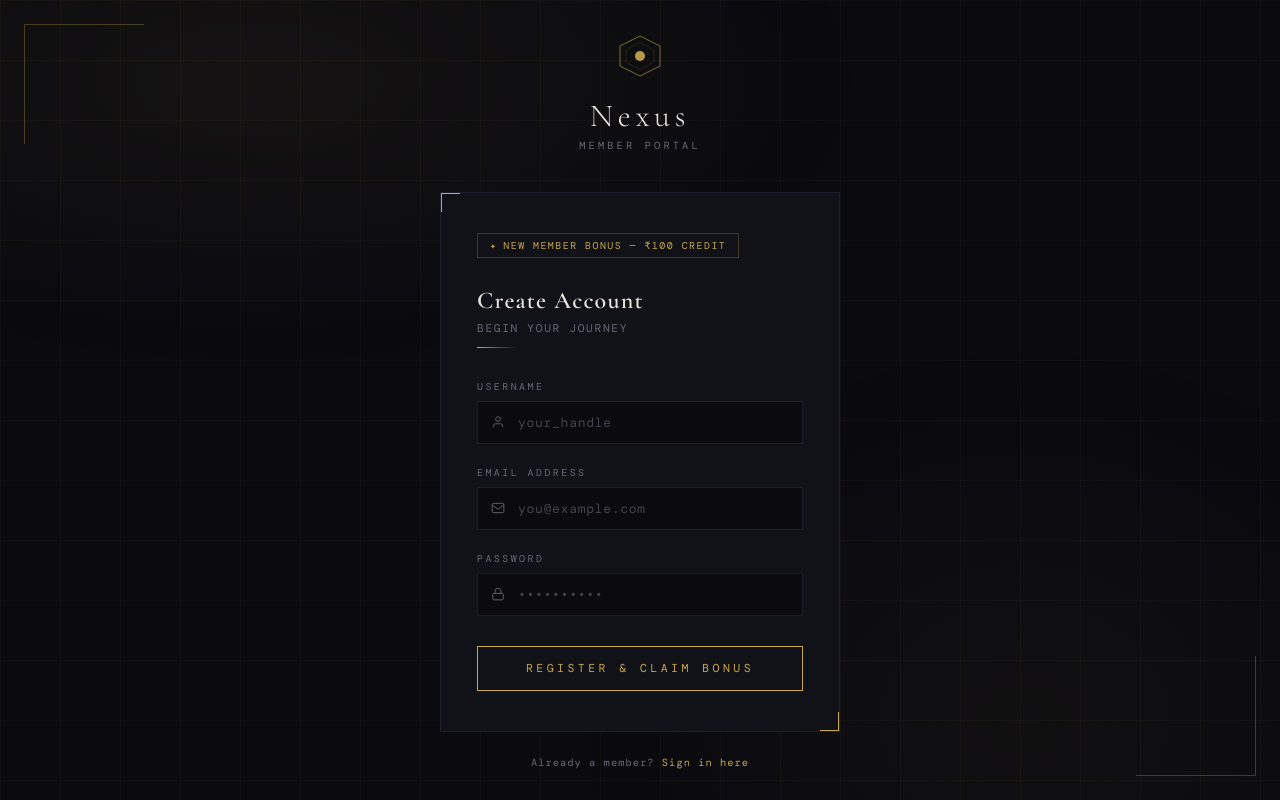
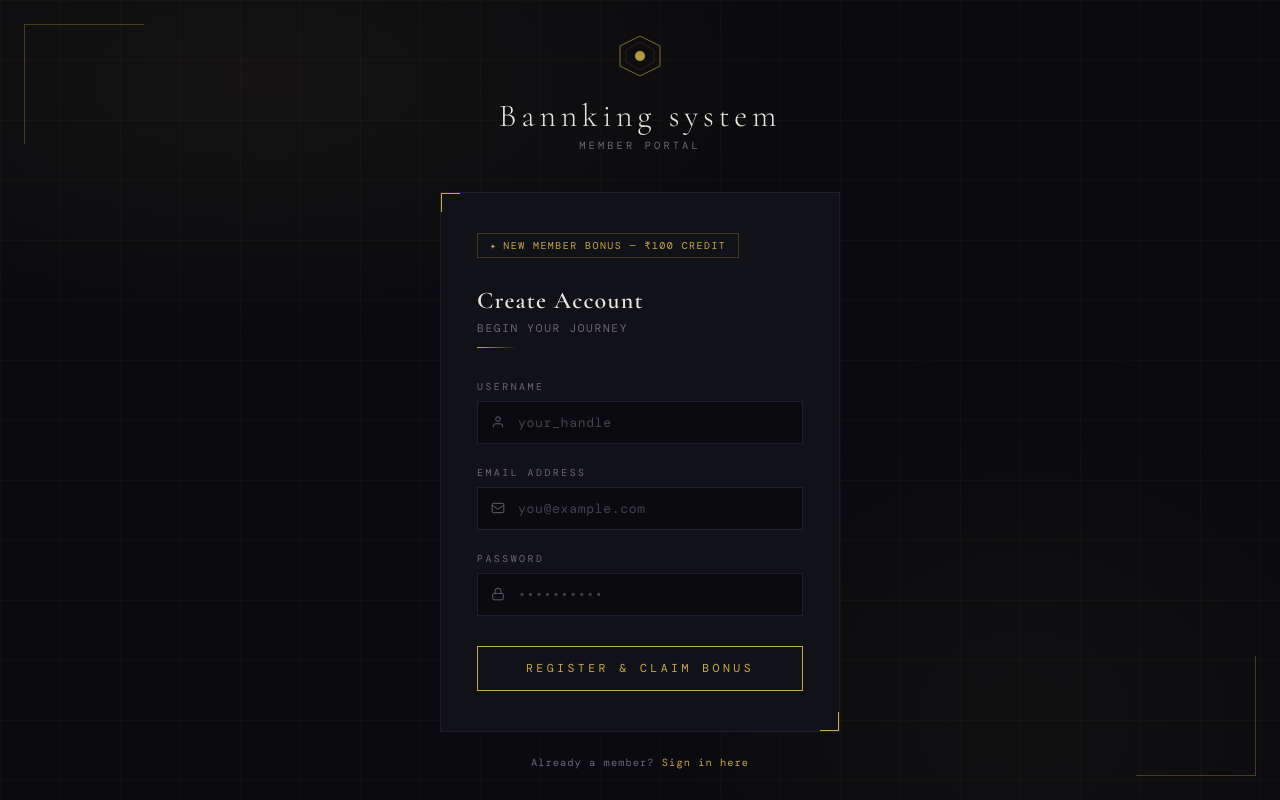
Before and after one commit to cs26mtech02004-Create/NS_TransactionWar, a PHP site: page /register.php in a window 1280 px wide. Run offline with PHP 8.4, Linux system fonts and the light colour scheme; some web fonts are replaced.

Commit message:
Update register.php

```diff
--- a/register.php
+++ b/register.php
@@ -54,7 +54,7 @@ if ($_SERVER['REQUEST_METHOD'] == 'POST') {
                 <circle cx="24" cy="24" r="5" fill="#c9a84c" opacity="0.9"/>
             </svg>
         </div>
-        <div class="brand-title">Nexus</div>
+        <div class="brand-title">Bannking system</div>
         <div class="brand-sub">Member Portal</div>
     </div>
 
```
